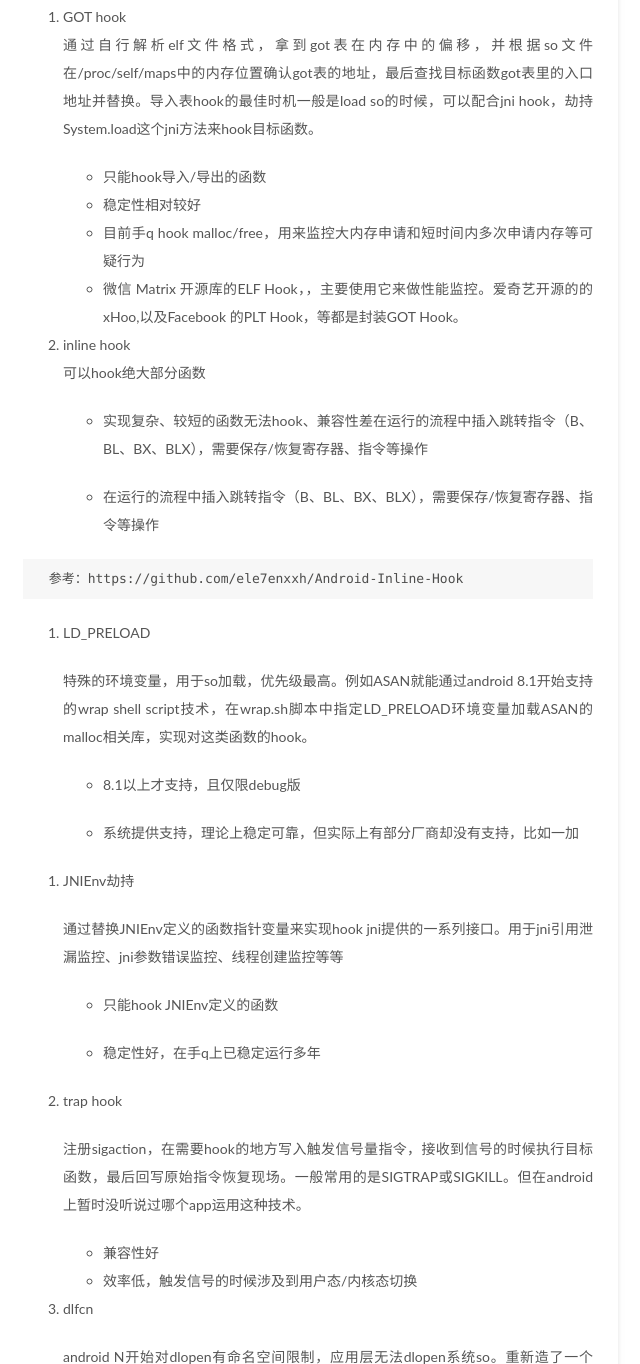
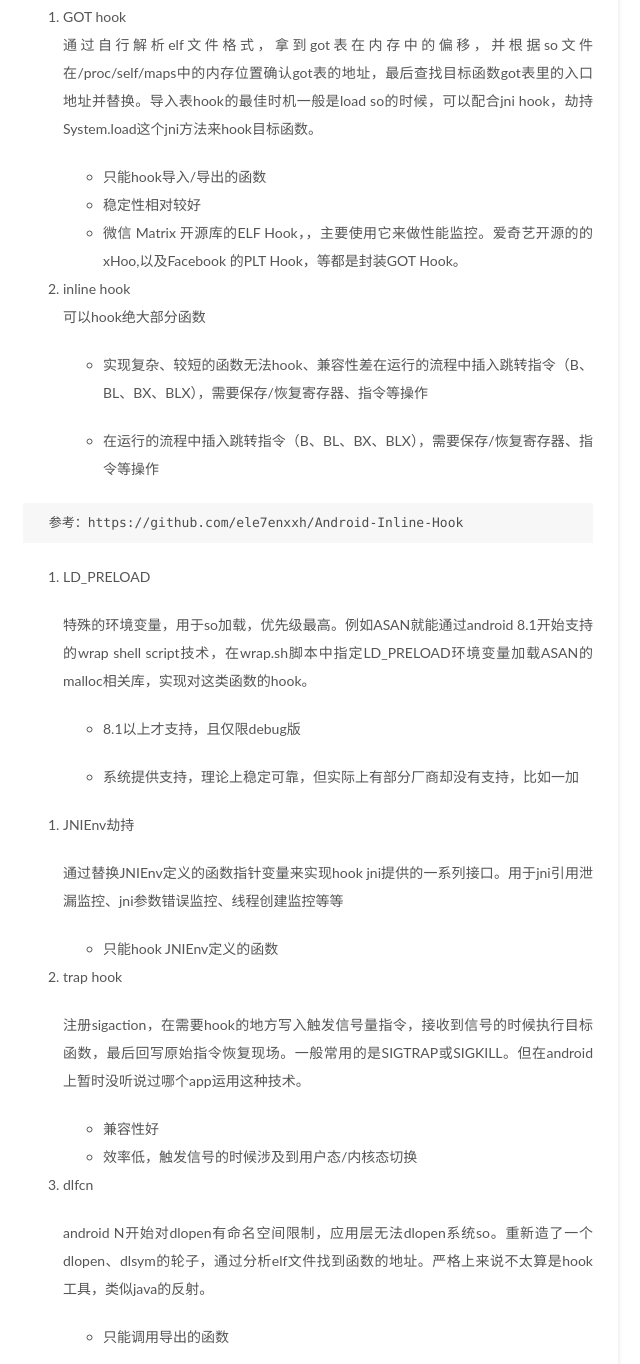
Before and after one commit to maybe96/maybe96.github.io, a plain HTML site: page 2020/11/20/Android-代码重构-浅入初学/index.html in a window 1280 px wide. Shown: the part 10636-12000 px from the top of the page, without its empty margins (462-1102 px from the left). Drawn offline with nearby package versions, Linux system fonts and the light colour scheme; some packages are replaced by stand-ins of ours; animation ran at ten frames a second.

Commit message:
Site updated: 2020-11-21 21:22:13

```diff
--- a/2020/11/20/Android-代码重构-浅入初学/index.html
+++ b/2020/11/20/Android-代码重构-浅入初学/index.html
@@ -91,7 +91,7 @@
 <meta property="og:image" content="https://s1.ax1x.com/2020/06/03/tUqgkq.jpg">
 <meta property="og:image" content="https://s3.ax1x.com/2020/11/21/D1gOje.png">
 <meta property="og:image" content="https://s1.ax1x.com/2020/08/21/dYfU2D.png">
-<meta property="og:updated_time" content="2020-11-21T12:49:20.942Z">
+<meta property="og:updated_time" content="2020-11-21T13:21:33.367Z">
 <meta name="twitter:card" content="summary">
 <meta name="twitter:title" content="Android 代码重构 浅入初学">
 <meta name="twitter:description" content="Android 代码重构在实际开发中，我们经常会遇到所谓的&amp;quot;屎山&amp;quot;，我们经常写&amp;quot;屎山&amp;quot;,也经常在查看或者修改 的时候喷&amp;quot;屎山&amp;quot;的作者. 但是在想要在短时间内去完成需求，难看的代码还是很必要的。所以在开发过后，代码重构也总是必要的。所以我们还是需要掌握一些代码重构的方法和思路。">
@@ -446,7 +446,6 @@
 <ul>
 <li>只能hook导入/导出的函数</li>
 <li>稳定性相对较好</li>
-<li>目前手q hook malloc/free，用来监控大内存申请和短时间内多次申请内存等可疑行为</li>
 <li>微信 Matrix 开源库的ELF Hook，，主要使用它来做性能监控。爱奇艺开源的的xHoo,以及Facebook 的PLT Hook，等都是封装GOT Hook。</li>
 </ul>
 </li>
@@ -475,10 +474,7 @@
 <li><p>JNIEnv劫持</p>
 <p> 通过替换JNIEnv定义的函数指针变量来实现hook jni提供的一系列接口。用于jni引用泄漏监控、jni参数错误监控、线程创建监控等等</p>
 <ul>
-<li><p>只能hook JNIEnv定义的函数</p>
-</li>
-<li><p>稳定性好，在手q上已稳定运行多年</p>
-</li>
+<li>只能hook JNIEnv定义的函数</li>
 </ul>
 </li>
 <li><p>trap hook</p>
@@ -494,8 +490,6 @@
 <li><p>只能调用导出的函数</p>
 </li>
 <li><p>只能调用已经加载到内存的函数</p>
-</li>
-<li><p>稳定性较好，作为手q的补丁底层组件已经稳定运行多个版本</p>
 </li>
 </ul>
 </li>
```
